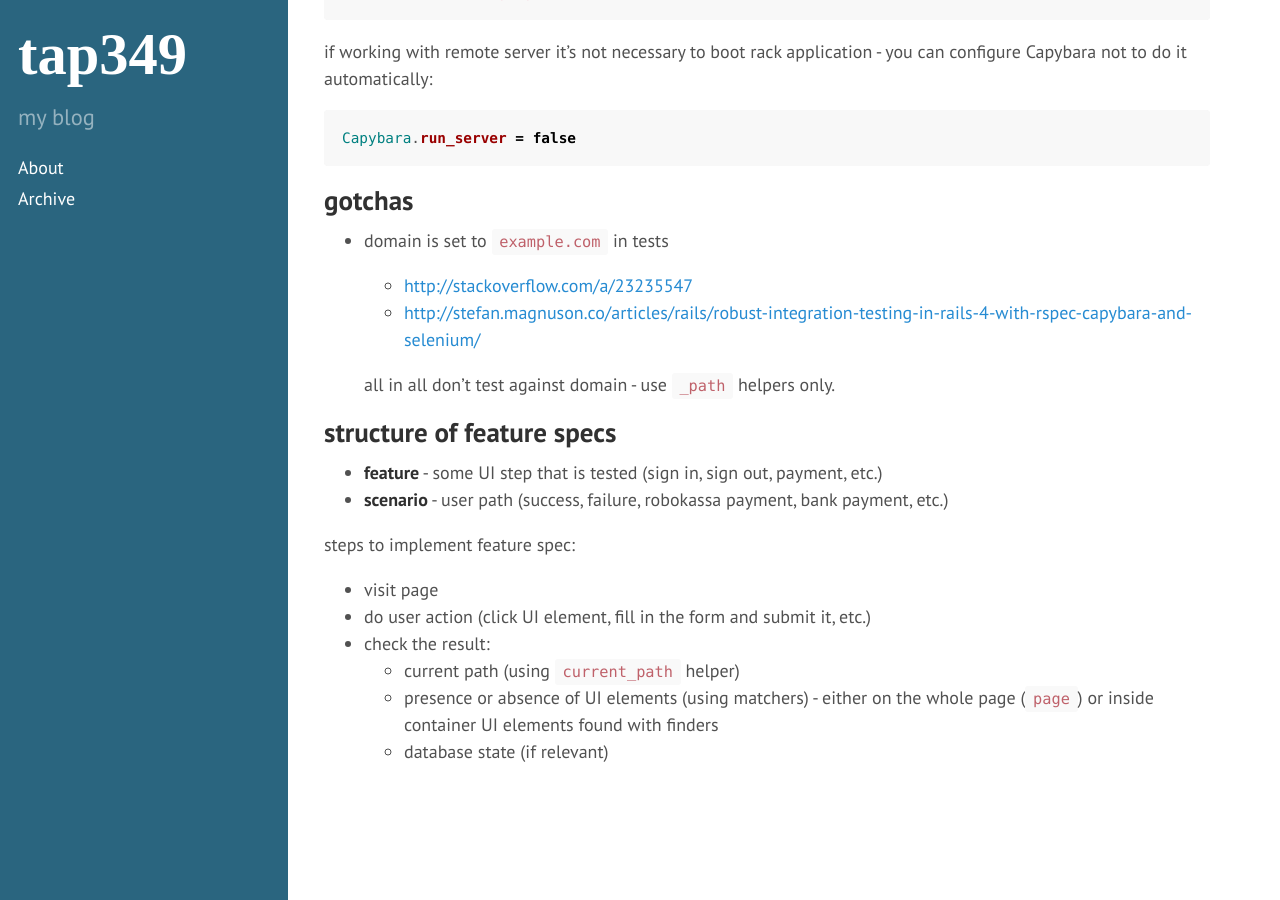
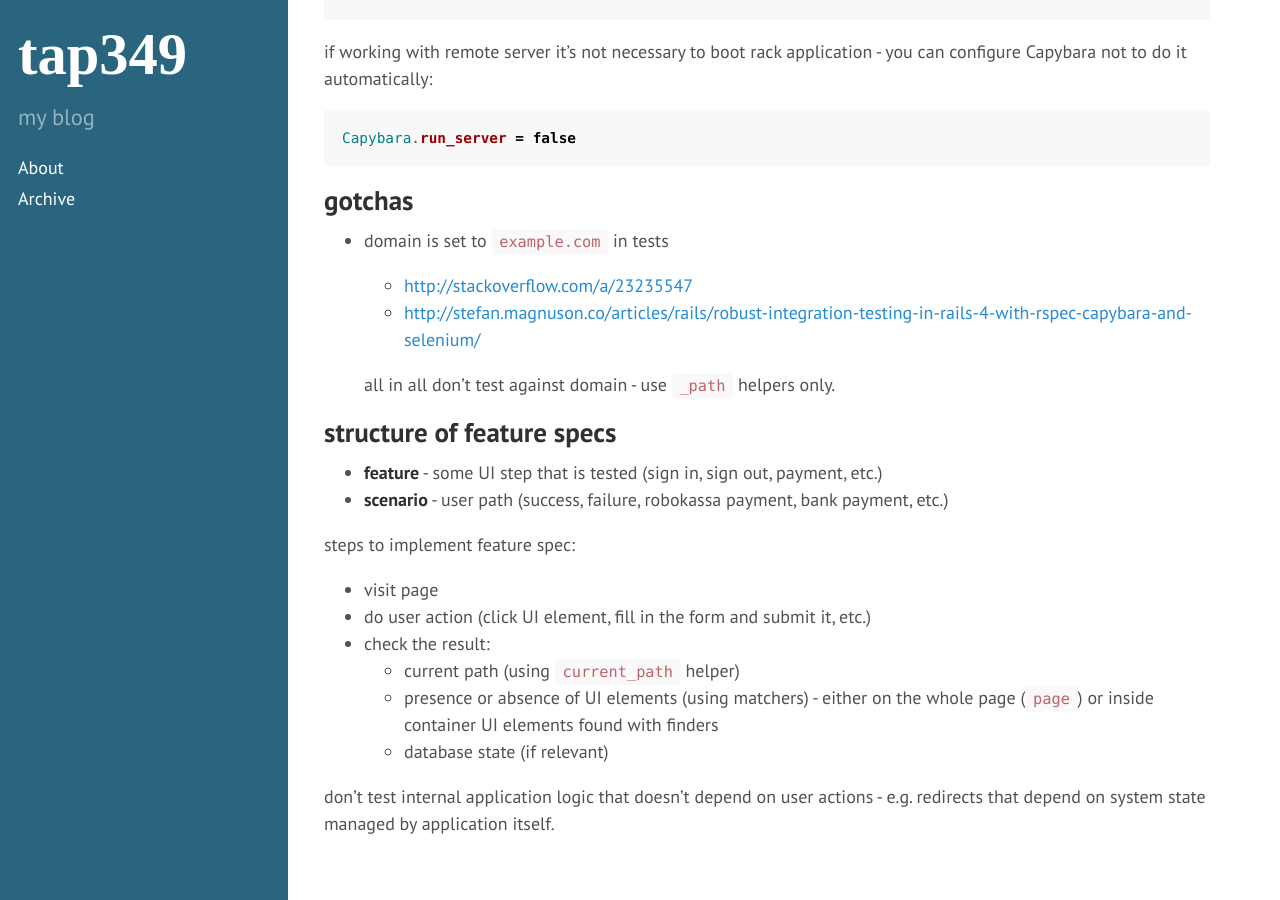
Before and after one commit to tap349/tap349.github.io, a Jekyll site: the page built from _posts/2016-04-09-capybara.md, in a window 1280 px wide and 900 px high, scrolled down 12261 px. Built offline with Jekyll 4.4.1, drawn with Linux system fonts in a browser that asks for light colours.

Commit message:
update 2016-04-18_20:26:50

```diff
--- a/_posts/2016-04-09-capybara.md
+++ b/_posts/2016-04-09-capybara.md
@@ -566,3 +566,6 @@ steps to implement feature spec:
     either on the whole page (`page`) or
     inside container UI elements found with finders
   - database state (if relevant)
+
+don't test internal application logic that doesn't depend on user actions -
+e.g. redirects that depend on system state managed by application itself.
```
